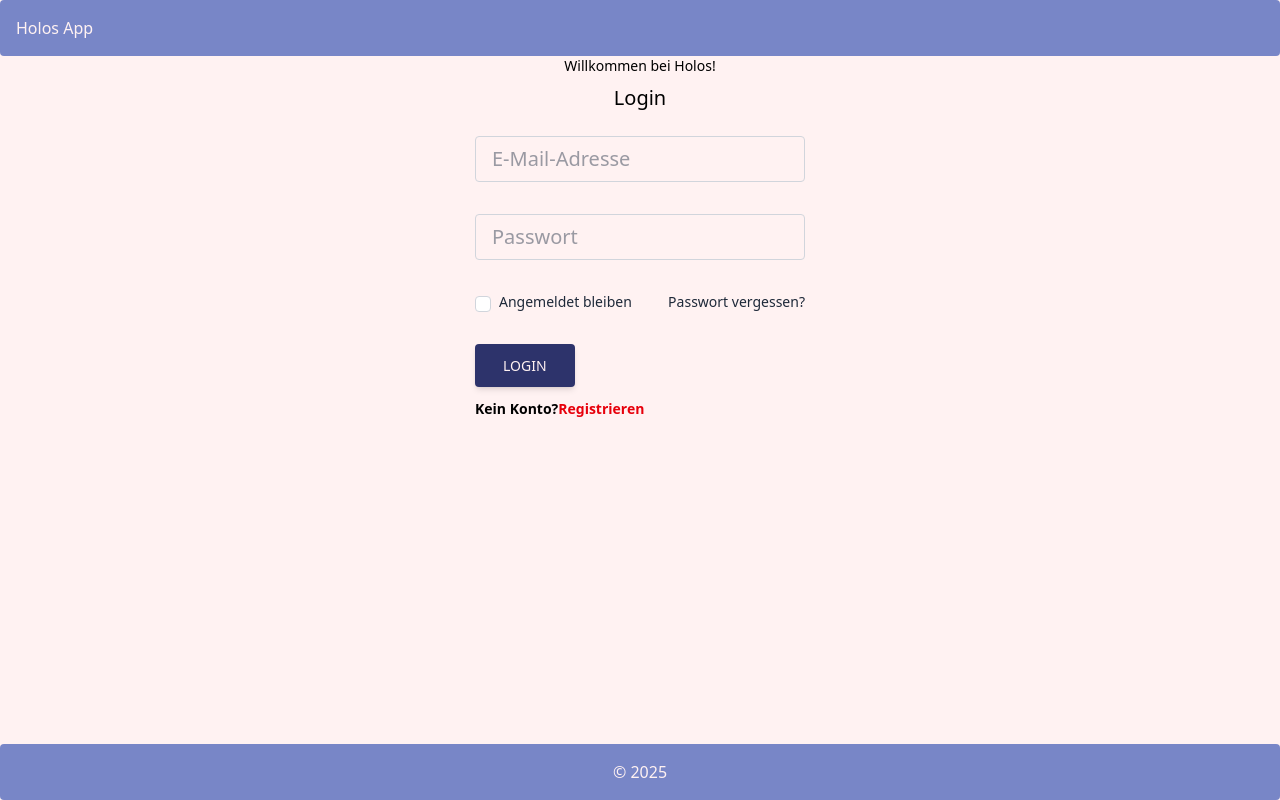
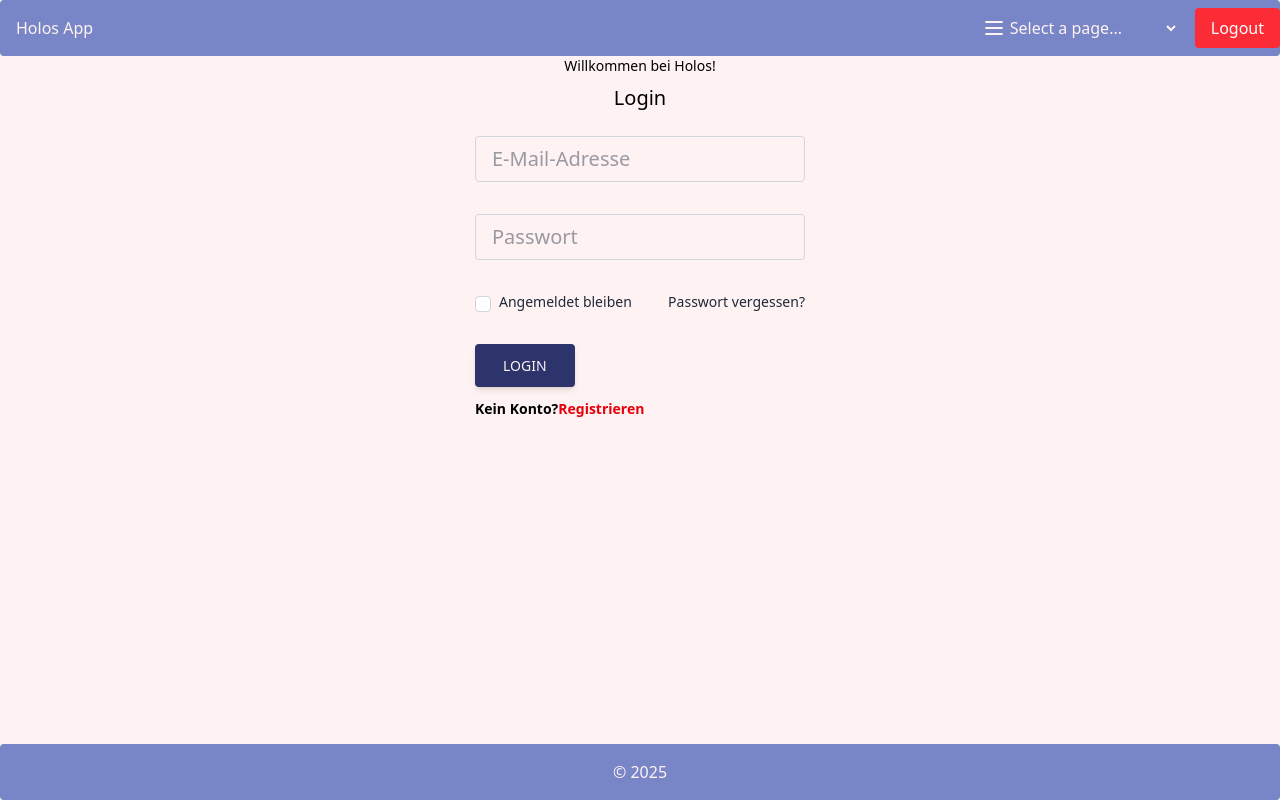
Before and after one commit to team-holos/holos-app, a React (Vite) app in the folder frontend/: page / in a window 1280 px wide. Built offline with nearby package versions, Linux system fonts and the light colour scheme.

Commit message:
Added Logout file

```diff
--- a/frontend/src/components/Header.jsx
+++ b/frontend/src/components/Header.jsx
@@ -1,16 +1,15 @@
 import Navigation from "./Navigation";
 import useAuthStore from "./store/authstore";
+import Logout from "./Logout";
 function Header() {
   const {isLoggedIn} = useAuthStore();
   return (
     <header className="bg-[#7886C7] flex w-full items-center justify-between rounded">
       <h1 className="text-[#FFF2F2] py-4 mx-4">Holos App</h1>
-      <div className="pr-4">
-        {isLoggedIn() && (
-          <Navigation />
-        )
 
-        }
+      <div className="flex items-center space-x-4">
+        {isLoggedIn && <Navigation />}
+        {isLoggedIn && <Logout />}
       </div>
     </header>
   );
--- /dev/null
+++ b/frontend/src/components/Logout.jsx
@@ -0,0 +1,14 @@
+import { useNavigate } from "react-router-dom";
+
+const Logout = () => {
+  const navigate = useNavigate();
+
+  const handleLogout = () => {
+    localStorage.removeItem("authToken"); // Remove token from storage
+    navigate("/"); // Redirect to login page
+  };
+
+  return <button onClick={handleLogout} className="backdrop-blur-2xl px-4 py-2 bg-red-500 text-white rounded hover:bg-red-700">Logout</button>;
+};
+
+export default Logout;
--- a/frontend/src/main.jsx
+++ b/frontend/src/main.jsx
@@ -1,7 +1,7 @@
 import { StrictMode } from "react";
 import { createRoot } from "react-dom/client";
 import "./index.css";
-import App from "./App.jsx";
+import App from "./App";
 import "./i18n";
 
 createRoot(document.getElementById("root")).render(
```
